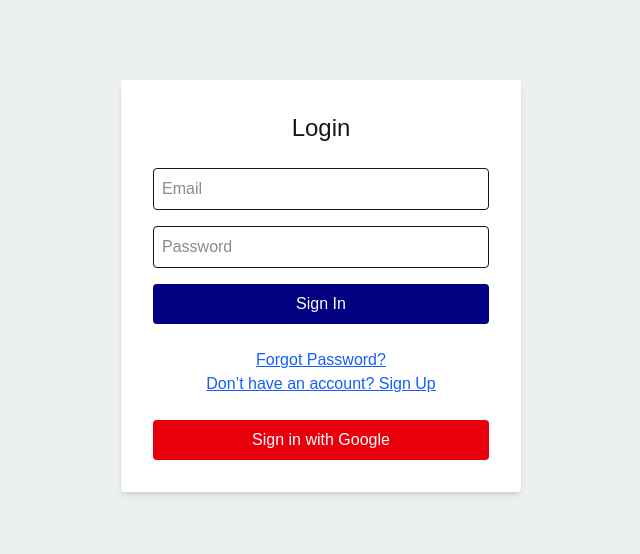
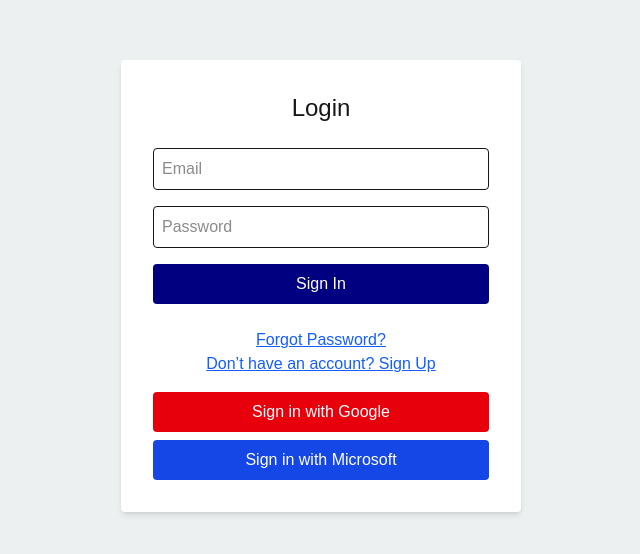
Before and after one commit to tahachinoy/NextJS, a Next.js app in the folder usingawscongo/: page / in a window 1280 px wide. Shown: the part 114-668 px from the top of the page, without its empty margins (319-959 px from the left). Built offline with nearby package versions, Linux system fonts and the light colour scheme; no server answers.

Commit message:
Completed the rest
Completed the rest, added microsoft by just adding the provider requirement / prop in the handlebutton function that is it. Added the microsoft keys required that were already added in cognito after setup

```diff
--- a/usingawscongo/src/app/page.tsx
+++ b/usingawscongo/src/app/page.tsx
@@ -35,17 +35,25 @@
     }
   };
 
-  const handleGoogleLogin = () => {
-    const url =
-      `https://${domain}.auth.${region}.amazoncognito.com/oauth2/authorize` +
-      `?identity_provider=Google` +
-      `&redirect_uri=${redirectUri}` +
-      `&response_type=code` +
-      `&client_id=${clientId}` +
-      `&scope=openid%20email%20profile`;
+  // const handleGoogleLogin = () => {
+  //   const url =
+  //     `https://${domain}.auth.${region}.amazoncognito.com/oauth2/authorize` +
+  //     `?identity_provider=Google` +
+  //     `&redirect_uri=${redirectUri}` +
+  //     `&response_type=code` +
+  //     `&client_id=${clientId}` +
+  //     `&scope=openid%20email%20profile`;
 
-    window.location.href = url;
-  };
+  //   window.location.href = url;
+  // };
+  const buildHostedUIUrl = (provider: string) =>
+    `https://${domain}.auth.${region}.amazoncognito.com/oauth2/authorize` +
+    `?identity_provider=${provider}` +
+    `&redirect_uri=${redirectUri}` +
+    `&response_type=code` +
+    `&client_id=${clientId}` +
+    `&scope=openid%20email%20profile` +
+    `&prompt=select_account`;
 
   return (
     <div className="min-h-screen flex items-center justify-center bg-[#ECF0F1]">
@@ -79,10 +87,18 @@
           </Link>
           <button
             type="button"
-            onClick={handleGoogleLogin}
-            className="block w-full mt-6 py-2 bg-red-600 text-white rounded hover:bg-red-700"
+            onClick={() => window.location.href = buildHostedUIUrl('Google')}
+            className="block w-full mt-4 py-2 bg-red-600 text-white rounded hover:bg-red-700"
           >
             Sign in with Google
+          </button>
+
+          <button
+            type="button"
+            onClick={() => window.location.href = buildHostedUIUrl('Microsoft')}
+            className="block w-full mt-2 py-2 bg-blue-700 text-white rounded hover:bg-blue-800"
+          >
+            Sign in with Microsoft
           </button>
         </div>
       </form>
```
Also changed, not shown: usingawscongo/src/app/callback/page.tsx (+0 -28 lines).
